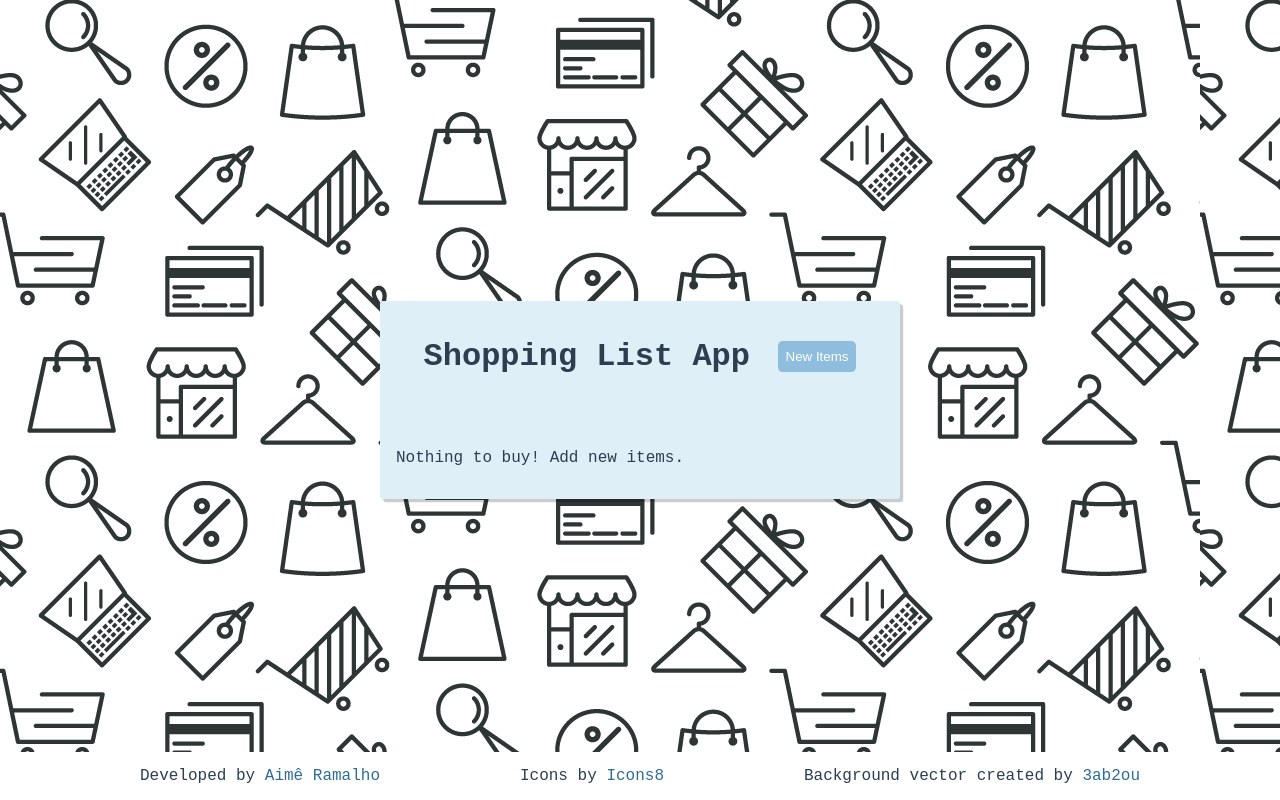
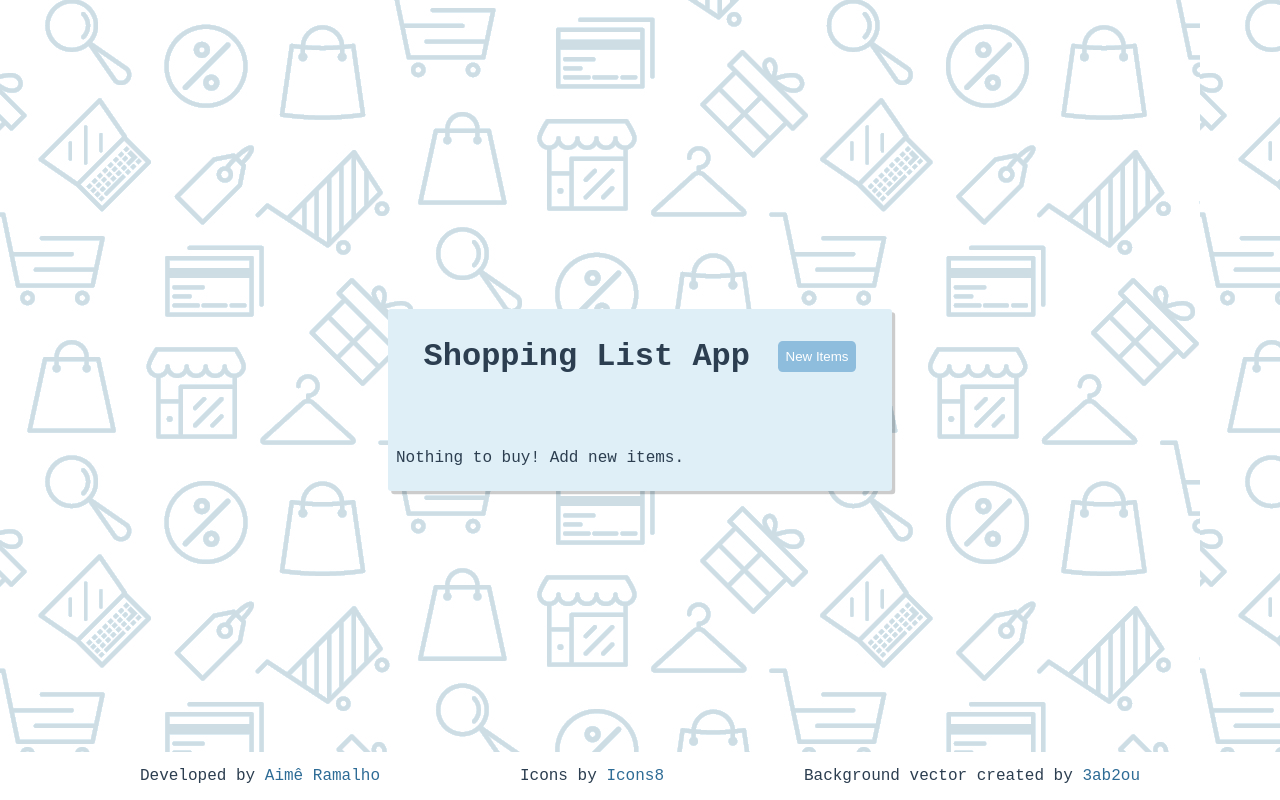
Before and after one commit to AimeAriadne/shopping-list-app, a Vue app: page / in a window 1280 px wide. Built offline with nearby package versions, Linux system fonts and the light colour scheme.

Commit message:
adjust container

```diff
--- a/src/App.vue
+++ b/src/App.vue
@@ -38,8 +38,12 @@ export default {
 
 <style>
 body{
-    background: rgb(223, 239, 247);
-    background-image: url('./assets/background.jpg') ;
+    background-image: url('./assets/background.jpg');
+    background-color: rgba(223, 239, 247, 0.9);
+    background-blend-mode: lighten;
+    min-height: 20rem;
+    margin: 0;
+
 }
 
 #app {
@@ -47,6 +51,7 @@ body{
   -webkit-font-smoothing: antialiased;
   -moz-osx-font-smoothing: grayscale;
   color: #2c3e50;
+
 }
 
 .container {
@@ -54,7 +59,7 @@ body{
     border-radius: .2rem;
     box-shadow: .2rem .2rem rgba(0, 0, 0, 0.2);
     width: 80%;
-    padding: 1rem;
+    padding: .5rem;
     margin: 0;
     max-width: 30.5rem;
     position: absolute;
@@ -99,7 +104,7 @@ button:disabled {
 @media (max-width: 370px) {
   .container{
     min-width: 18rem;
+    top: 30%;
   }
 }
-
 </style>
--- a/src/components/Body.vue
+++ b/src/components/Body.vue
@@ -109,8 +109,6 @@ export default {
     font-size: .7rem;
 }
 
-
-
 #wrapper, #priority {
     display: flex;
     align-items: center;
--- a/src/components/Footer.vue
+++ b/src/components/Footer.vue
@@ -41,6 +41,7 @@ footer {
   display: flex;
   justify-content: space-evenly;
   align-items: center;
+
 }
 
 p {
```
